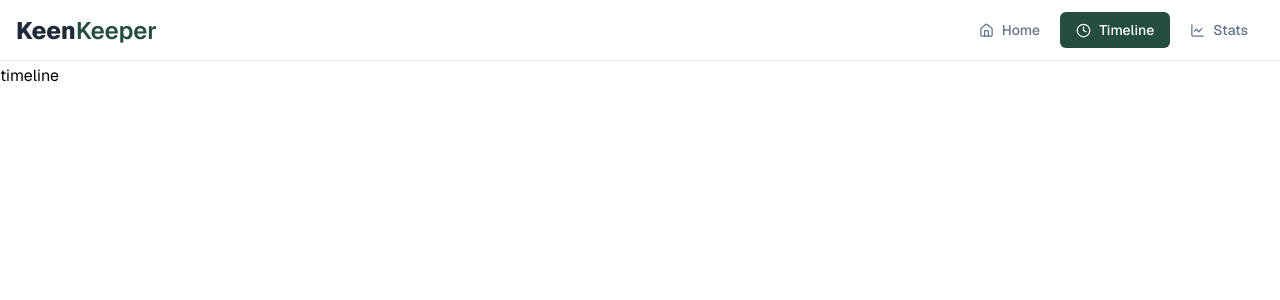
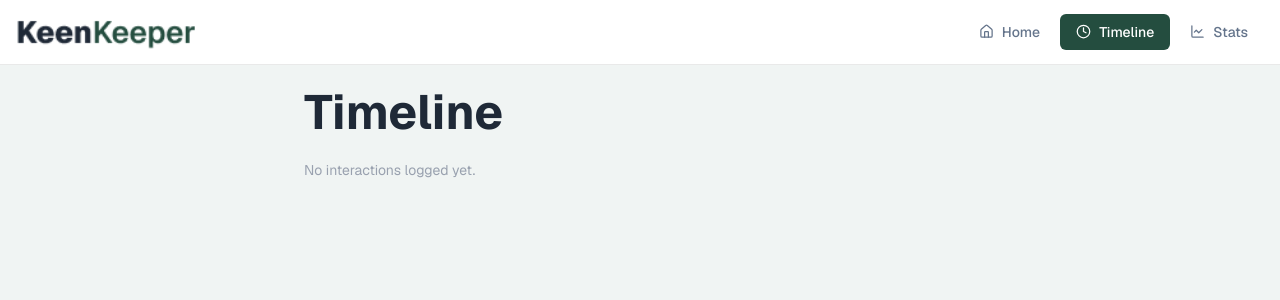
Before and after one commit to Rakib-dhali/PH-Assignment-07, a Next.js app: page /timeline in a window 1280 px wide. Shown: the top 300 px of the page. Built offline with nearby package versions, Linux system fonts and the light colour scheme.

Commit message:
react toastify and  ttimeline page added

```diff
--- a/package.json
+++ b/package.json
@@ -12,7 +12,8 @@
     "lucide-react": "^1.8.0",
     "next": "16.2.3",
     "react": "19.2.4",
-    "react-dom": "19.2.4"
+    "react-dom": "19.2.4",
+    "react-toastify": "^11.0.5"
   },
   "devDependencies": {
     "@tailwindcss/postcss": "^4",
--- a/src/app/[id]/page.tsx
+++ b/src/app/[id]/page.tsx
@@ -11,6 +11,7 @@ import {
   History,
 } from "lucide-react";
 import { Metadata } from "next";
+import CheckInButtons from "@/components/Buttons";
 
 export const metadata: Metadata = {
   title: "Friend Details - KeenKeeper",
@@ -131,21 +132,7 @@ export default async function FriendDetails({
             <h2 className="font-semibold text-[#1F2937] mb-4">
               Quick Check-In
             </h2>
-            <div className="grid grid-cols-3 gap-3">
-              {[
-                { icon: Phone, label: "Call" },
-                { icon: MessageSquare, label: "Text" },
-                { icon: Video, label: "Video" },
-              ].map(({ icon: Icon, label }) => (
-                <button
-                  key={label}
-                  className="flex flex-col items-center gap-2 py-4 border border-gray-200 rounded-xl hover:bg-gray-50 transition-colors text-sm text-[#1F2937]"
-                >
-                  <Icon size={22} />
-                  {label}
-                </button>
-              ))}
-            </div>
+            <CheckInButtons friendName={name} />
           </div>
           <div className="bg-white rounded-xl p-5 shadow-sm">
             <div className="flex items-center justify-between mb-4">
--- a/src/app/layout.tsx
+++ b/src/app/layout.tsx
@@ -2,6 +2,8 @@ import type { Metadata } from "next";
 import { Geist, Inter } from "next/font/google";
 import "./globals.css";
 import Navbar from "@/components/Navbar";
+import { TimelineProvider } from "@/context/TimeLineContext";
+import { ToastContainer } from "react-toastify";
 
 const geistSans = Geist({
   variable: "--font-geist-sans",
@@ -24,11 +26,15 @@ export default function RootLayout({
   children: React.ReactNode;
 }>) {
   return (
-    <html lang="en" className={`${geistSans.variable} ${inter.variable} h-full antialiased`}>
+    <html
+      lang="en"
+      className={`${geistSans.variable} ${inter.variable} h-full antialiased`}
+    >
       <body className="min-h-full flex flex-col pt-16 ">
         <Navbar />
-
-        {children}
+        <TimelineProvider> {children}
+          <ToastContainer position="top-center" />
+        </TimelineProvider>
       </body>
     </html>
   );
--- a/src/app/timeline/page.tsx
+++ b/src/app/timeline/page.tsx
@@ -1,5 +1,47 @@
-export default function Page() {
-    return (
-        <div>timeline</div>
-    );
+"use client";
+
+import { useTimeline } from "@/context/TimeLineContext";
+import { Phone, MessageSquare, Video } from "lucide-react";
+
+const iconMap: Record<string, React.ReactNode> = {
+  Call: <Phone size={16} />,
+  Text: <MessageSquare size={16} />,
+  Video: <Video size={16} />,
+};
+
+export default function TimelinePage() {
+  const { timeline } = useTimeline();
+
+  return (
+    <main className="min-h-screen bg-[#F0F4F3] p-6">
+      <div className="max-w-2xl mx-auto">
+        <h1 className="text-5xl font-bold text-[#1F2937] mb-6">Timeline</h1>
+
+        {timeline.length === 0 ? (
+          <p className="text-gray-400 text-sm">No interactions logged yet.</p>
+        ) : (
+          <div className="flex flex-col gap-3">
+            {timeline.map((entry, index) => (
+              <div
+                key={index}
+                className="bg-white rounded-xl p-4 shadow-sm flex items-center gap-4"
+              >
+                <div className="p-2 bg-gray-100 rounded-lg">
+                  {iconMap[entry.type]}
+                </div>
+                <div>
+                    <p className="text-sm font-medium text-[#64748B]"><span className="font-medium text-xl text-[#244D3F]">{entry.type}</span> with {entry.friendName}
+                    </p>
+                    <p className="text-xs text-gray-400">{entry.date}</p>
+
+                </div>
+
+
+              </div>
+            ))}
+          </div>
+        )}
+      </div>
+    </main>
+  );
 }
--- /dev/null
+++ b/src/components/Buttons.tsx
@@ -0,0 +1,42 @@
+"use client";
+
+import { Phone, MessageSquare, Video } from "lucide-react";
+import { useTimeline } from "@/context/TimeLineContext";
+import { toast } from "react-toastify";
+
+export default function CheckInButtons({ friendName }: { friendName: string }) {
+  const { addEntry } = useTimeline();
+
+  const handleClick = (type: string) => {
+    addEntry({
+      friendName,
+      type,
+      date: new Date().toLocaleDateString("en-US", {
+        month: "short",
+        day: "numeric",
+        year: "numeric",
+      }),
+    });
+
+    toast.success(`${type} with ${friendName}!`);
+}
+
+  return (
+    <div className="grid grid-cols-3 gap-3">
+      {[
+        { icon: Phone, label: "Call" },
+        { icon: MessageSquare, label: "Text" },
+        { icon: Video, label: "Video" },
+      ].map(({ icon: Icon, label }) => (
+        <button
+          key={label}
+          onClick={() => handleClick(label)}
+          className="flex flex-col items-center gap-2 py-4 border border-gray-200 rounded-xl hover:bg-gray-50 transition-colors text-sm text-[#1F2937]"
+        >
+          <Icon size={22} />
+          {label}
+        </button>
+      ))}
+    </div>
+  );
+}
--- a/src/components/Navbar.tsx
+++ b/src/components/Navbar.tsx
@@ -29,12 +29,10 @@ export default function Navbar() {
       <div className="max-w-7xl flex items-center justify-between mx-auto px-4 py-3">
         <Link href="/" >
           <Image
-            style={{width:"auto", height:"auto"
-            }}
             src="/assets/logo.png"
             alt="Keen Keeper"
-            width={141}
-            height={40}
+            width={180}
+            height={60}
           />
         </Link>
         <ul className="hidden md:flex items-center gap-1">
--- /dev/null
+++ b/src/components/ToastContainer.tsx
@@ -0,0 +1,21 @@
+"use client";
+
+import { Slide, ToastContainer } from "react-toastify";
+
+export default function ToastProvider() {
+  return (
+    <ToastContainer
+      position="top-center"
+      autoClose={2000}
+      hideProgressBar={true}
+      newestOnTop={false}
+      closeOnClick={false}
+      rtl={false}
+      pauseOnFocusLoss
+      draggable
+      pauseOnHover
+      theme="light"
+      transition={Slide}
+    />
+  );
+}
--- /dev/null
+++ b/src/context/TimeLineContext.tsx
@@ -0,0 +1,36 @@
+"use client";
+
+import { createContext, useContext, useState } from "react";
+
+type Entry = {
+  friendName: string;
+  type: string;
+  date: string;
+};
+
+type TimelineContextType = {
+  timeline: Entry[];
+  addEntry: (entry: Entry) => void;
+};
+
+const TimelineContext = createContext<TimelineContextType | null>(null);
+
+export function TimelineProvider({ children }: { children: React.ReactNode }) {
+  const [timeline, setTimeline] = useState<Entry[]>([]);
+
+  const addEntry = (entry: Entry) => {
+    setTimeline((prev) => [entry, ...prev]);
+  };
+
+  return (
+    <TimelineContext.Provider value={{ timeline, addEntry }}>
+      {children}
+    </TimelineContext.Provider>
+  );
+}
+
+export function useTimeline() {
+  const ctx = useContext(TimelineContext);
+  if (!ctx) throw new Error("useTimeline must be used inside TimelineProvider");
+  return ctx;
+}
```
Also changed, not shown: 1 other file (tests, documents, lock files or other folders).
